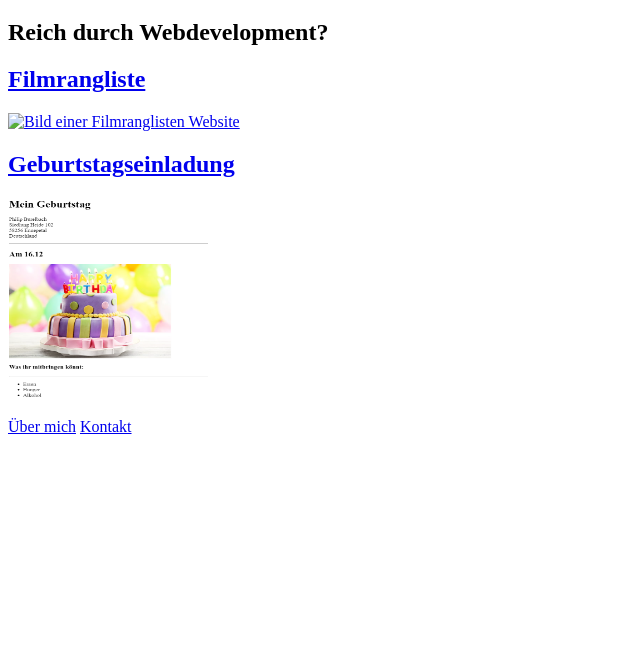
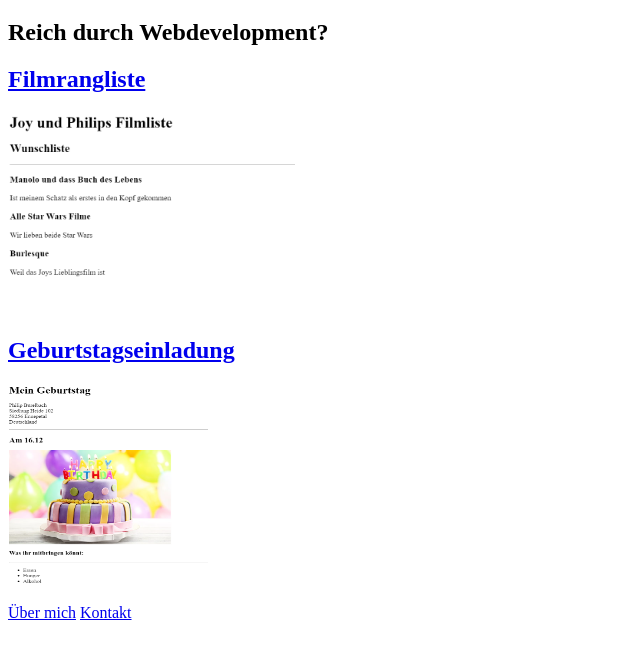
Before and after one commit to FlipFlopp09/html-portfolio, a plain HTML site: page index.html in a window 1280 px wide. Shown: the part 61-720 px from the top of the page, without its empty margins (0-640 px from the left). Drawn offline with Linux system fonts and the light colour scheme.

Commit message:
Update index.html

```diff
--- a/index.html
+++ b/index.html
@@ -12,7 +12,7 @@
     <h1>Philips Anfänge</h1>
     <h2>Reich durch Webdevelopment?</h2>
    <a href="./public/Filmliste.html"><h2>Filmrangliste</h2></a>
-   <a href="./public/Filmliste.html"><img src="../4.3 HTML Porfolio Project/assets/images/Filmliste.png" alt="Bild einer Filmranglisten Website" height="200px" widht="200px"></a>
+   <a href="./public/Filmliste.html"><img src="./assets/images/Filmliste.png" alt="Bild einer Filmranglisten Website" height="200px" widht="200px"></a>
    <p>
       <a href="./public/Geburtstagseinladung.html"><h2>Geburtstagseinladung</h2></a>
       <a href="./public/Geburtstagseinladung.html"><img src="./assets/images/Geburtstagseinladung.png" alt="Bild einer Geburtstags Website" height="200px" width="200px"></a>
```
